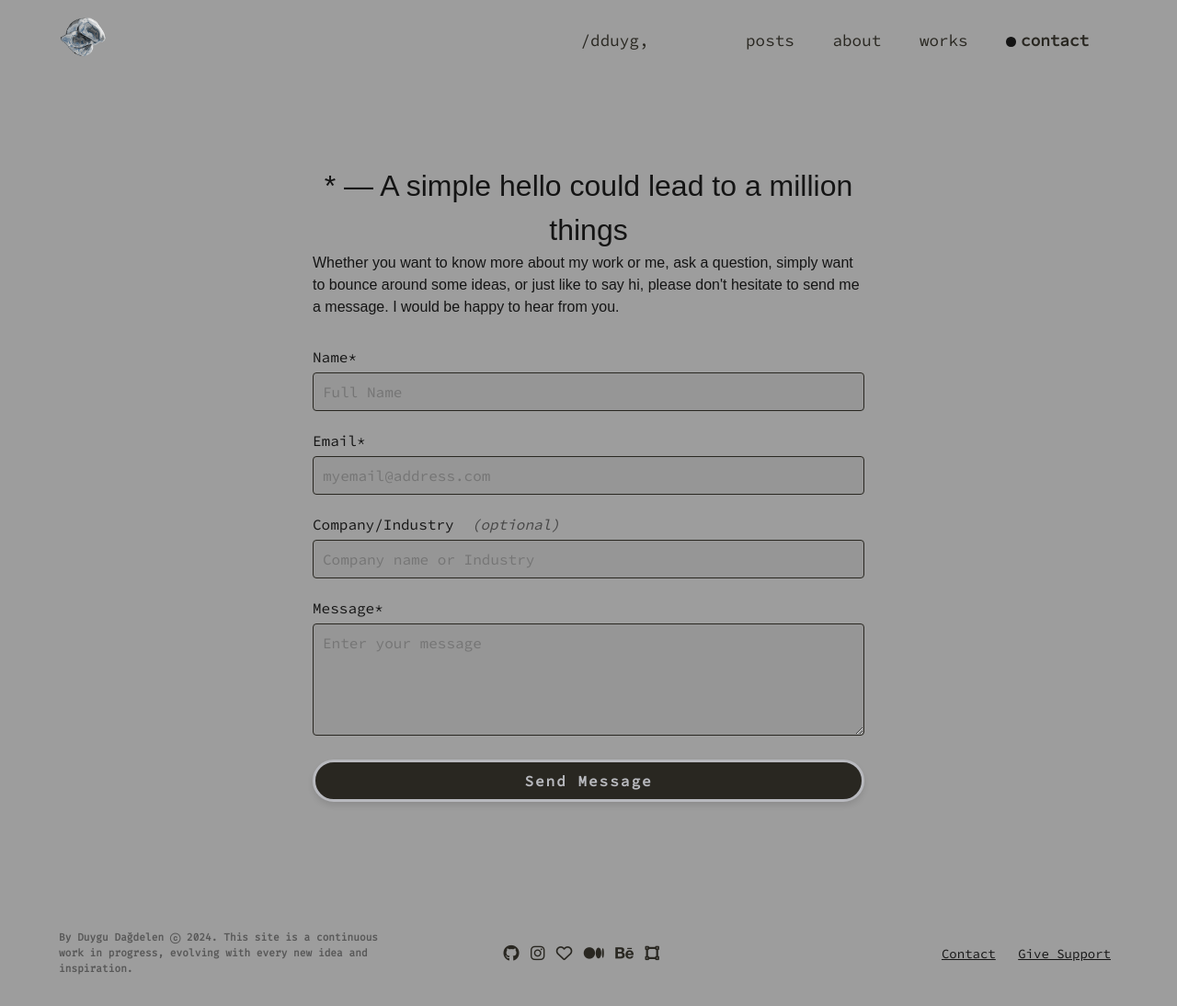
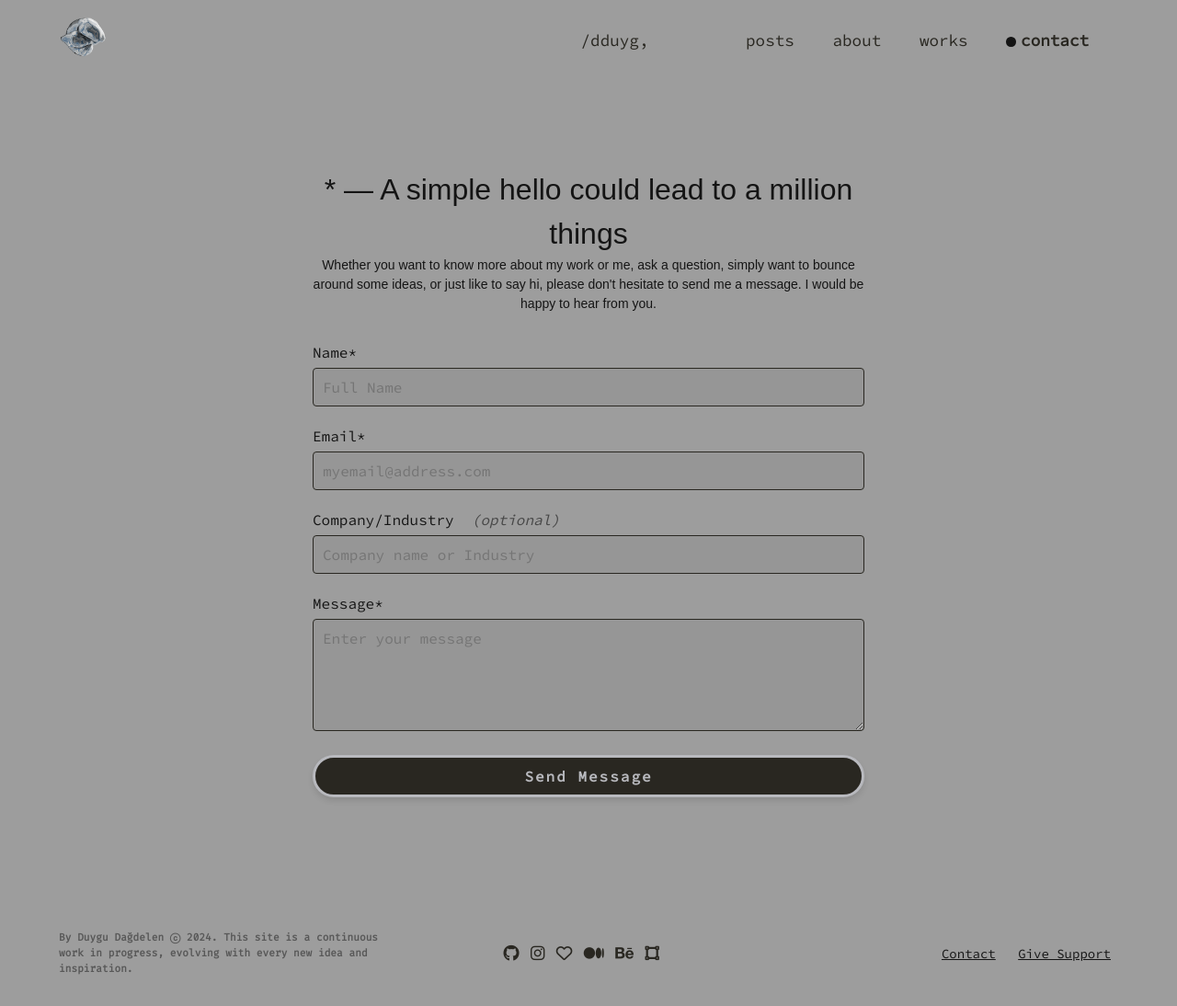
Before and after one commit to dduyg/duuuy, a Jekyll site: the page built from contact.html, in a window 1280 px wide. Shown: the whole page at 92% size. Built offline with Jekyll 4.4.1, drawn with Linux system fonts in a browser that asks for light colours; nearby versions of some CDN libraries; some web fonts are replaced.

Commit message:
Update form.css

```diff
--- a/assets/form.css
+++ b/assets/form.css
@@ -21,6 +21,8 @@ body, html {
 }
 
 #contact-form p {
+    text-align: center;
+    font-size: .875rem;
     margin-top: 0;
     padding-top: 0;
     margin-bottom: 30px;
```
